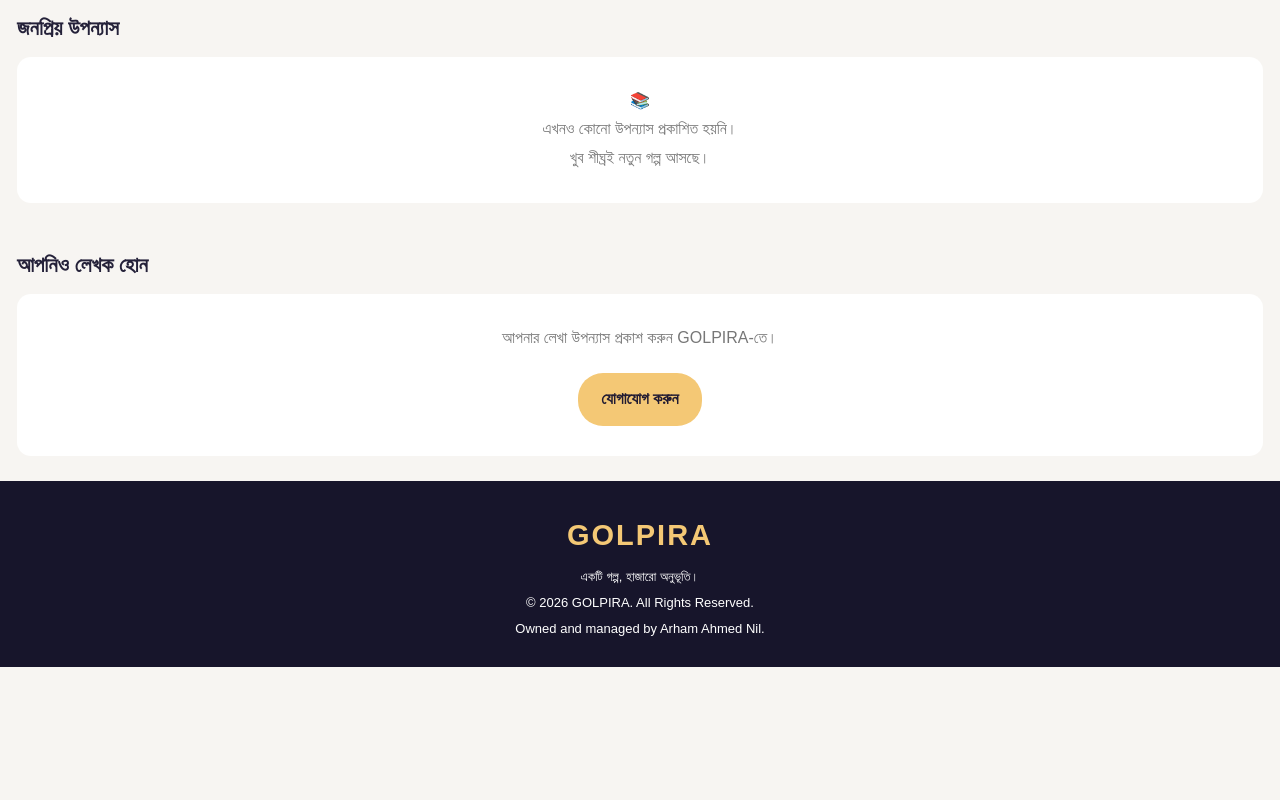
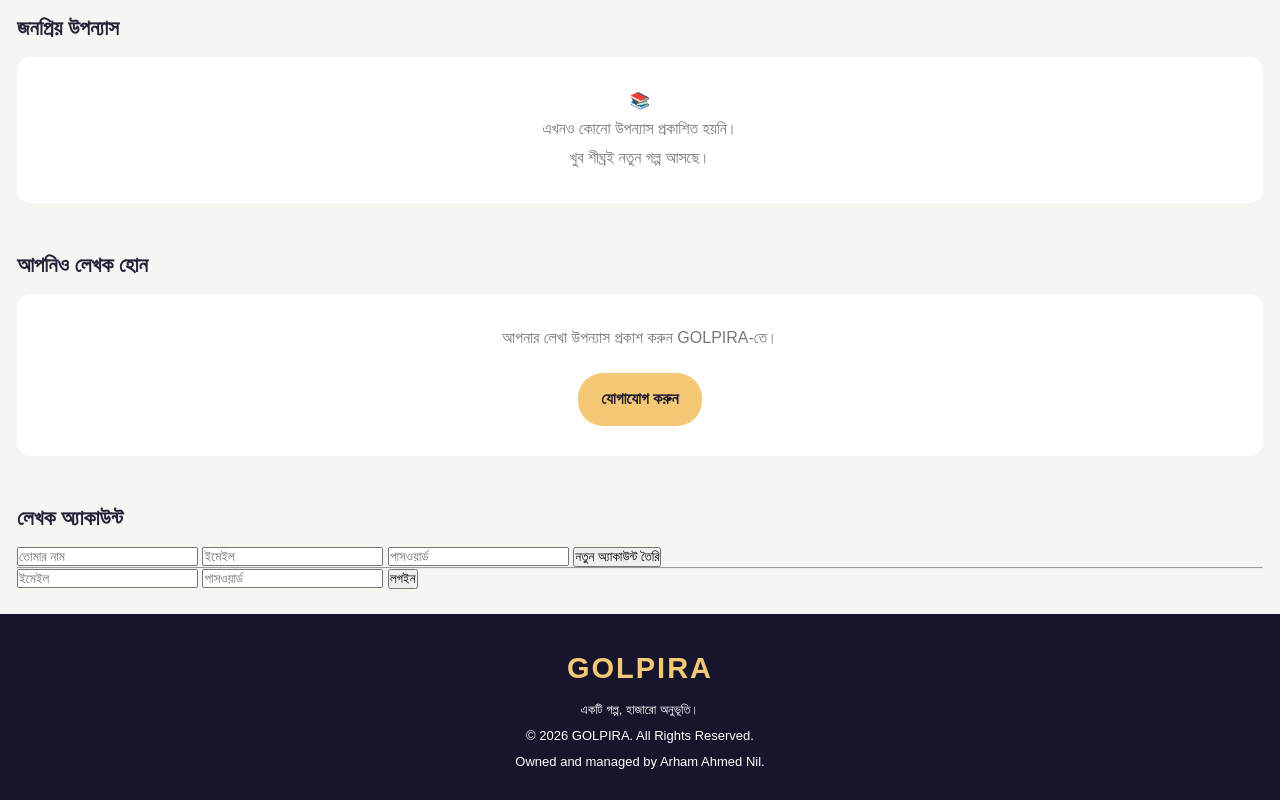
Before and after one commit to kothayon/GOLPIRA-, a plain HTML site: page index.html in a window 1280 px wide. Shown: the part 624-1424 px from the top of the page. Before the commit the page ends 1291 px from the top, so only its background shows below. Drawn offline with nearby package versions, Linux system fonts and the light colour scheme.

Commit message:
Implement user authentication features
Add user registration and login functionality with Supabase.

```diff
--- a/index.html
+++ b/index.html
@@ -85,7 +85,21 @@ footer span{color:#f4c875}
 <a class="btn" href="mailto:admin@golpira.example">যোগাযোগ করুন</a>
 </div>
 </section>
+<section id="auth">
+  <h2>লেখক অ্যাকাউন্ট</h2>
+  <input id="signupName" type="text" placeholder="তোমার নাম">
+  <input id="signupEmail" type="email" placeholder="ইমেইল">
+  <input id="signupPassword" type="password" placeholder="পাসওয়ার্ড">
+  <button onclick="registerUser()">নতুন অ্যাকাউন্ট তৈরি</button>
 
+  <hr>
+
+  <input id="loginEmail" type="email" placeholder="ইমেইল">
+  <input id="loginPassword" type="password" placeholder="পাসওয়ার্ড">
+  <button onclick="loginUser()">লগইন</button>
+
+  <p id="authMessage"></p>
+</section>
 <footer>
 <div class="logo">GOLPIRA</div>
 একটি গল্প, হাজারো অনুভূতি।
@@ -100,7 +114,39 @@ const SUPABASE_KEY = "sb_publishable_3bQbus5riktWZqq60AZ3mA_yJMXnEKk";
 const supabase = window.supabase.createClient(
   SUPABASE_URL,
   SUPABASE_KEY
-);
+);async function registerUser() {
+  const name = document.getElementById("signupName").value.trim();
+  const email = document.getElementById("signupEmail").value.trim();
+  const password = document.getElementById("signupPassword").value;
+
+  if (!name || !email || password.length < 6) {
+    document.getElementById("authMessage").innerText =
+      "নাম, ইমেইল দাও এবং কমপক্ষে ৬ অক্ষরের পাসওয়ার্ড দাও।";
+    return;
+  }
+
+  const { error } = await supabase.auth.signUp({
+    email,
+    password,
+    options: { data: { display_name: name } }
+  });
+
+  document.getElementById("authMessage").innerText =
+    error ? error.message : "রেজিস্ট্রেশন হয়েছে। ইমেইল যাচাই করো।";
+}
+
+async function loginUser() {
+  const email = document.getElementById("loginEmail").value.trim();
+  const password = document.getElementById("loginPassword").value;
+
+  const { error } = await supabase.auth.signInWithPassword({
+    email,
+    password
+  });
+
+  document.getElementById("authMessage").innerText =
+    error ? error.message : "লগইন সফল হয়েছে!";
+}
 </script>
 </body>
   </html>
```
